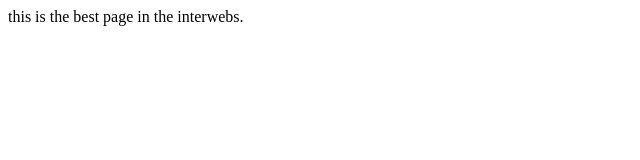
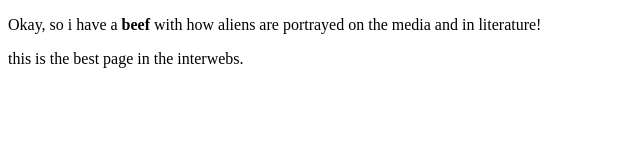
Before and after one commit to Satyr-OS/Satyr-OS.github.io, a plain HTML site: page index.html in a window 1280 px wide. Shown: the whole page, without its empty margins (0-640 px from the left). Drawn offline with Linux system fonts and the light colour scheme.

Commit message:
Update index.html

```diff
--- a/index.html
+++ b/index.html
@@ -9,6 +9,12 @@
   <title> fiddlesticks</title>
 	</head>
 <body>
+	<div>
+		<p>
+			Okay, so i have a <b>beef</b> with how aliens are portrayed on the media and in literature!
+		</p>
+	</div>
+
 	this is the best page in the interwebs.
 </body>
 
```
